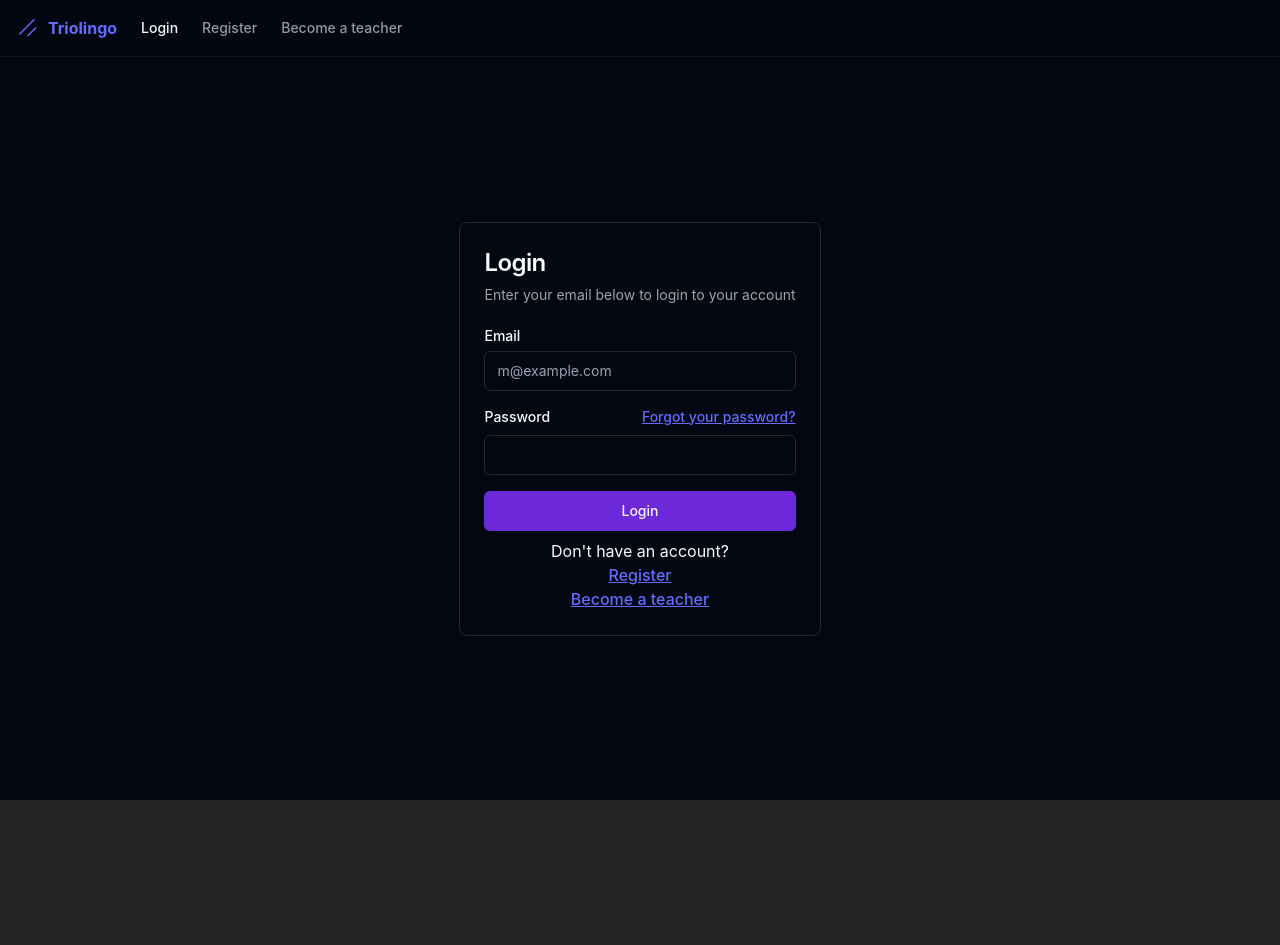
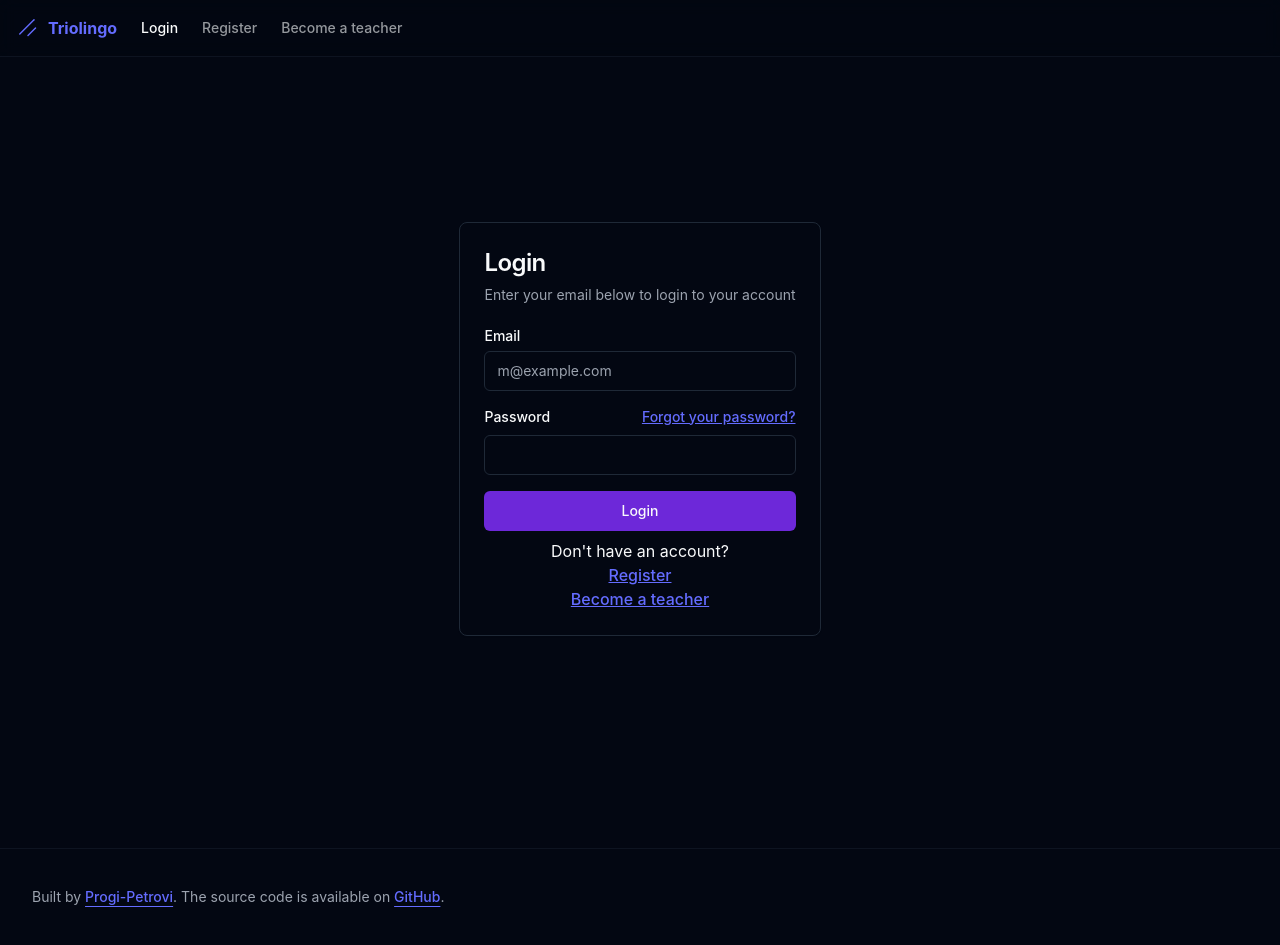
Before and after one commit to Progi-Petrovi/triolingo, a React (Vite) app in the folder frontend/: page /login in a window 1280 px wide. Before the commit the page ends 800 px from the top, so only its background shows below. Built offline with nearby package versions, Linux system fonts and the light colour scheme.

Commit message:
Added basic footer and div with page id (#16)
* Added basic footer and div with page id

* Update Footer.tsx

```diff
--- /dev/null
+++ b/frontend/src/components/Footer.tsx
@@ -0,0 +1,29 @@
+export function Footer() {
+  return (
+    <footer className="mt-12 border-t border-border/40 py-6 dark:border-border md:px-8 md:py-0">
+      <div className="container flex flex-col items-center justify-between gap-4 md:h-24 md:flex-row">
+        <p className="text-balance text-center text-sm leading-loose text-muted-foreground md:text-left">
+          Built by{" "}
+          <a
+            href={"https://github.com/Progi-Petrovi"}
+            target="_blank"
+            rel="noreferrer"
+            className="font-medium underline underline-offset-4"
+          >
+            Progi-Petrovi
+          </a>
+          . The source code is available on{" "}
+          <a
+            href={"https://github.com/Progi-Petrovi/triolingo"}
+            target="_blank"
+            rel="noreferrer"
+            className="font-medium underline underline-offset-4"
+          >
+            GitHub
+          </a>
+          .
+        </p>
+      </div>
+    </footer>
+  )
+}
--- a/frontend/src/components/Layout.tsx
+++ b/frontend/src/components/Layout.tsx
@@ -1,12 +1,12 @@
 import { Outlet } from "react-router-dom";
 import { Header } from "./Header"
-// import Footer from "./Footer"
+import { Footer } from "./Footer"
 import { Suspense } from "react";
 import { Toaster } from "./ui/toaster";
 
 export default function Layout() {
   return (
-    <>
+    <div id={location.pathname}>
       <Header />
       <main className="flex full-height w-screen items-center justify-center">
         <Suspense fallback={<div>Loading...</div>}>
@@ -14,7 +14,7 @@
         </Suspense>
         <Toaster />
       </main>
-      {/* <Footer /> */}
-    </>
+      <Footer />
+    </div>
   );
 }
```
